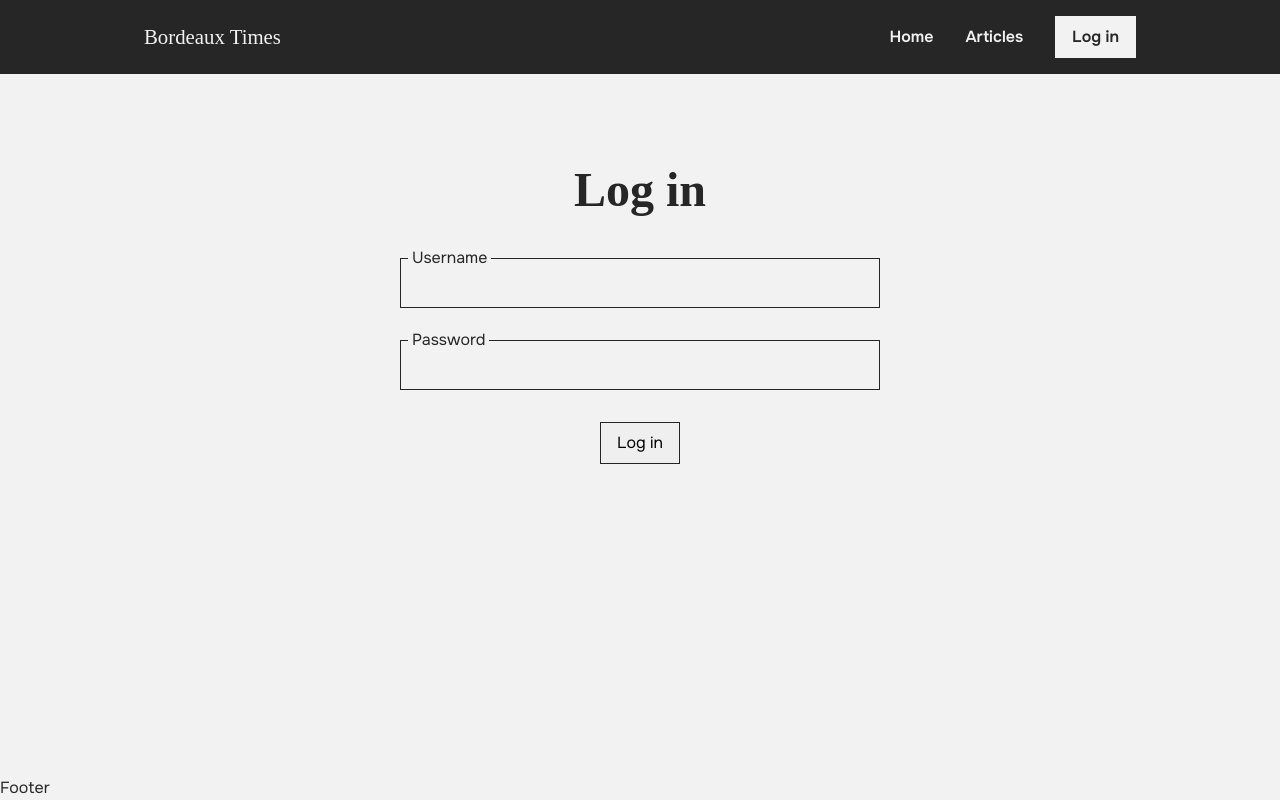
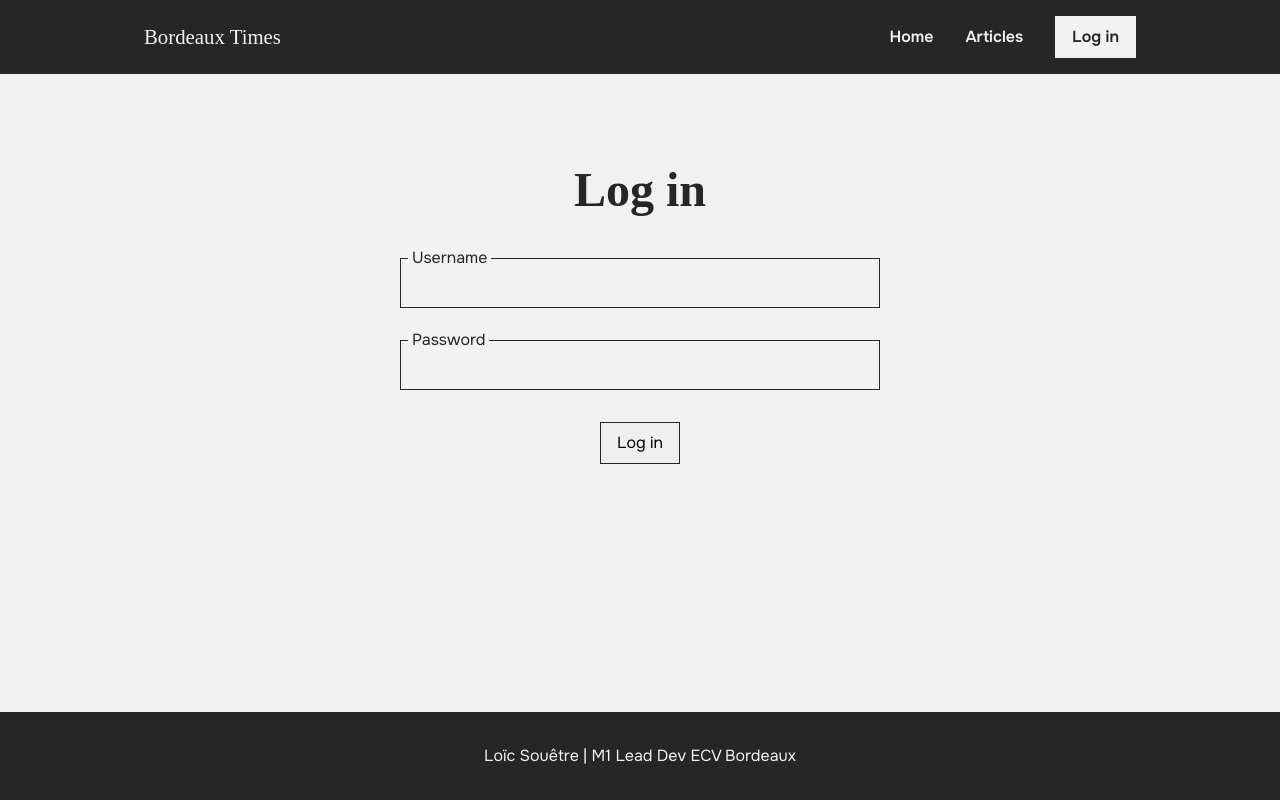
Before and after one commit to LoicSTR/bordeaux-times, a React (Vite) app: page /login in a window 1280 px wide. Built offline with nearby package versions, Linux system fonts and the light colour scheme; a web font is replaced by a local one.

Commit message:
Clean color + footer

```diff
--- a/src/App.css
+++ b/src/App.css
@@ -8,10 +8,7 @@
 
 html {
   --primary-color: #262626;
-  --primary-hover-color: #3e3e3e;
-  --secondary-color: #8c8988;
   --tertiary-color: #f2f2f2;
-  --tertiary-hover-color: #cbcbcb;
   --text-font: "Onest", sans-serif;
   --title-font: "DM Serif Text", serif;
 }
@@ -30,8 +27,7 @@ main {
   padding: 5rem;
 }
 
-button,
-div.button-secondary {
+button {
   display: flex;
   align-items: center;
   justify-content: center;
--- a/src/App.jsx
+++ b/src/App.jsx
@@ -6,6 +6,7 @@ import ArticlesPage from "./pages/ArticlesPage.jsx";
 import ArticleDetails from "./pages/ArticleDetails.jsx";
 import LogIn from "./pages/LogIn.jsx";
 import Header from "./components/Header/Header.jsx";
+import Footer from "./components/Footer/Footer.jsx";
 
 function App() {
   return (
@@ -20,7 +21,7 @@ function App() {
             <Route path="/login" element={<LogIn />} />
           </Routes>
         </main>
-        <footer>Footer</footer>
+        <Footer />
       </BrowserRouter>
     </UserProvider>
   );
--- /dev/null
+++ b/src/components/Footer/Footer.css
@@ -0,0 +1,7 @@
+footer {
+  background-color: var(--primary-color);
+  color: var(--tertiary-color);
+  width: 100%;
+  text-align: center;
+  padding: 2rem;
+}
--- /dev/null
+++ b/src/components/Footer/Footer.jsx
@@ -0,0 +1,4 @@
+import "./Footer.css";
+export default function Footer() {
+  return <footer>Loïc Souêtre | M1 Lead Dev ECV Bordeaux</footer>;
+}
```
